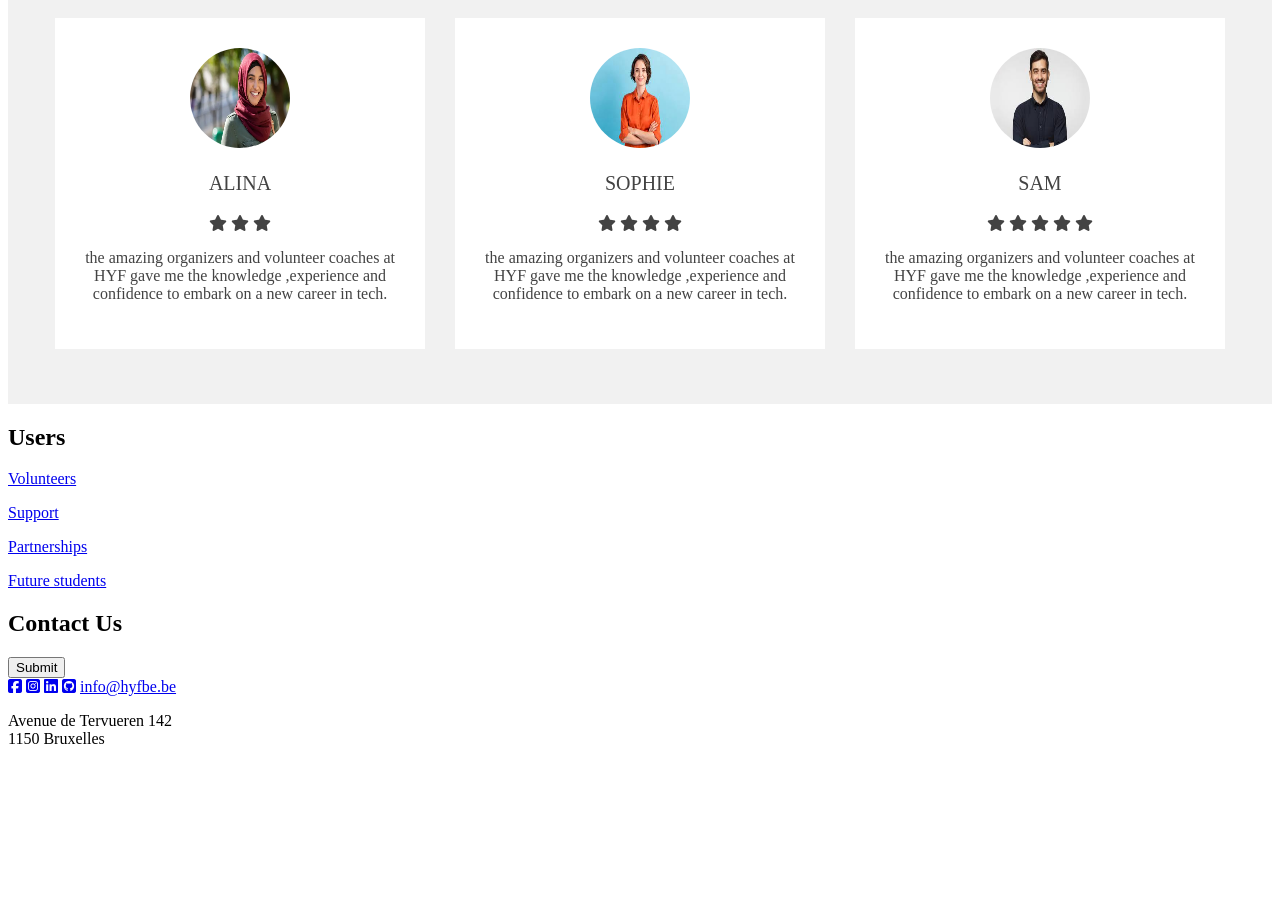
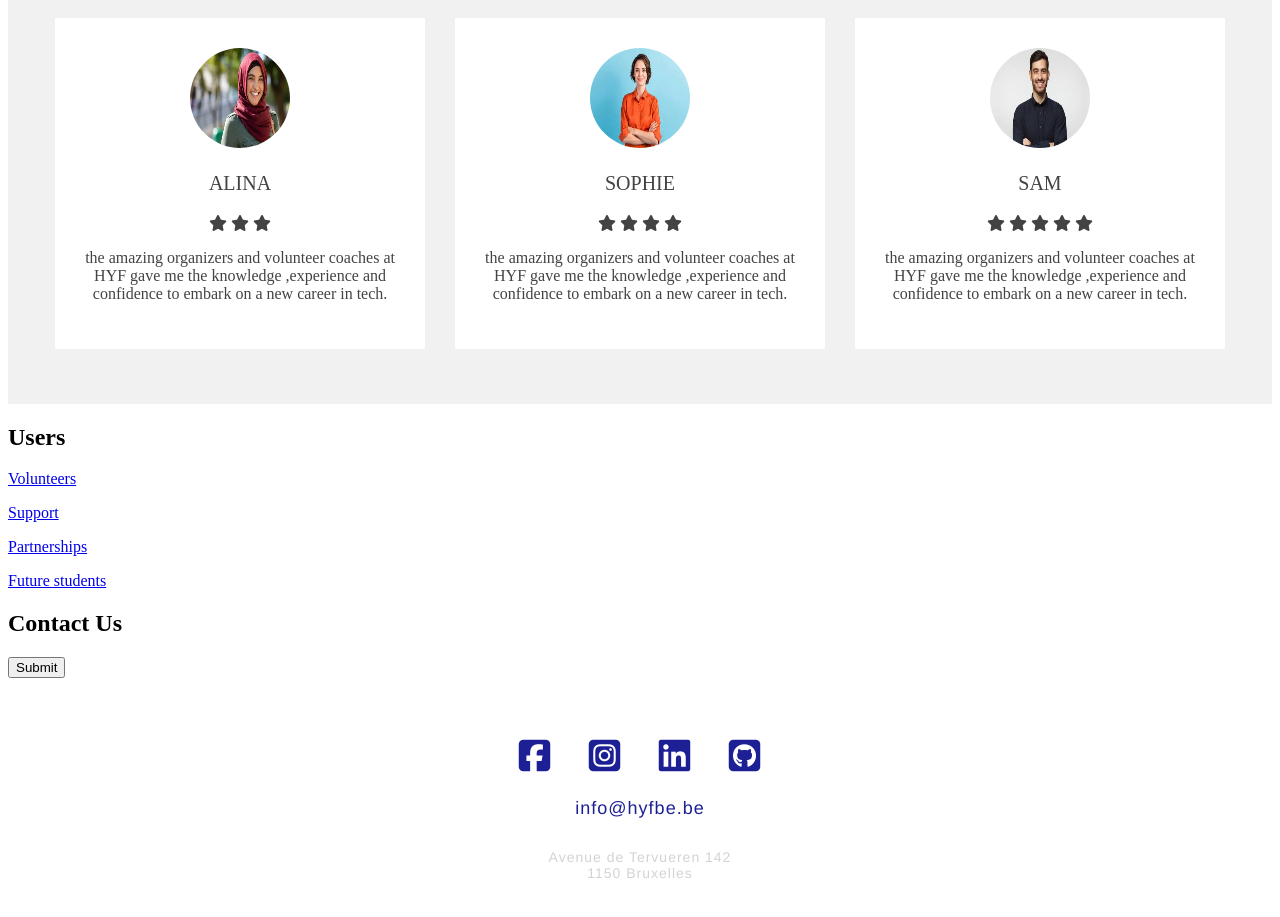
Before and after one commit to HYF-Class22/agile-development-group3-hyf-redesign, a website: page index.html in a window 1280 px wide. Shown: the part 1303-2220 px from the top of the page. Before the commit the page ends 2067 px from the top, so only its background shows below. Drawn offline with nearby package versions, Linux system fonts and the light colour scheme.

Commit message:
style footer in index.css

```diff
--- a/styles/index.css
+++ b/styles/index.css
@@ -5,6 +5,7 @@
 :root {
   --blue: #1c2094;
   --white: #fff;
+  --gray: lightgray;
   --font-title: "Oswald", sans-serif;
   --font-text: helvetica, sans-serif;
 }
@@ -38,8 +39,8 @@ nav a {
   display: inline-block;
   color: var(--blue);
   text-align: right;
-  padding: 10px 15px;
-  margin-right: 24px;
+  padding: 10px 0;
+  margin-right: 20px;
   text-decoration: none;
   font-weight: lighter;
   letter-spacing: 1px;
@@ -61,7 +62,7 @@ nav li {
   background-color: var(--white);
   font-size: 12px;
   border: 1px solid #1c2094;
-  box-shadow: 2px 2px 2px gainsboro;
+  box-shadow: 2px 2px 2px var(--gray);
 }
 
 .menu-heading {
@@ -98,6 +99,13 @@ h1 {
   text-align: center;
 }
 
+h3 {
+  font-family: var(--font-title);
+  font-size: 30px;
+  margin-top: 0;
+  margin-bottom: 10px;
+}
+
 .article-box {
   display: flex;
   flex-direction: row;
@@ -110,15 +118,8 @@ h1 {
   flex: 25%;
   margin: 0 20px;
   padding: 20px;
-  border: 1px solid lightgray;
+  border: 1px solid var(--gray);
   border-radius: 20px;
-}
-
-h3 {
-  font-family: var(--font-title);
-  font-size: 30px;
-  margin-top: 0;
-  margin-bottom: 10px;
 }
 
 .article p {
@@ -214,6 +215,39 @@ h3 {
   font-weight: bold;
 }
 
+footer {
+  margin-top: 60px;
+  text-align: center;
+  font-family: var(--font-text);
+  font-weight: lighter;
+  letter-spacing: 1px;
+}
+
+footer i {
+  color: var(--blue);
+  font-size: 36px;
+  margin: 0 16px;
+}
+
+.address {
+  color: var(--gray);
+  font-size: 14px;
+  margin-top: 30px;
+  margin-bottom: 60px;
+}
+
+.email {
+  color: var(--blue);
+  font-size: 18px;
+  display: block;
+  margin-top: 24px;
+  text-decoration: none;
+}
+
+footer i:hover {
+  color: var(--gray);
+}
+
 /* keep style above */
 
 /* add your parts for media query below- Add specific screen width if needed  */
```
